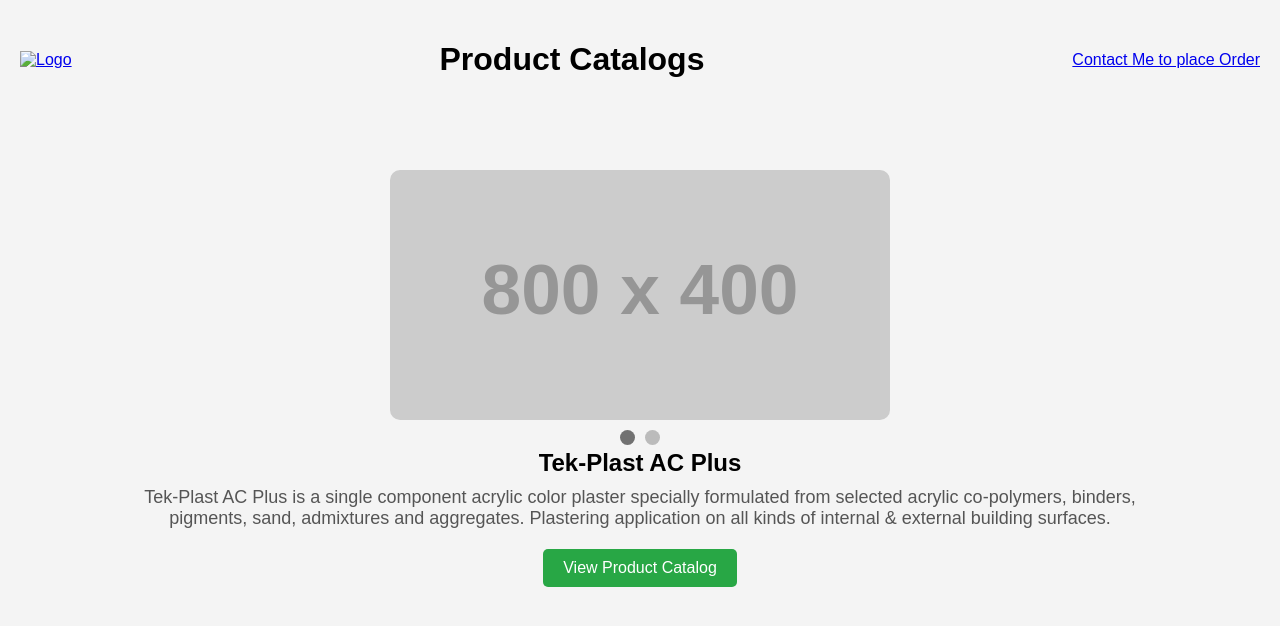
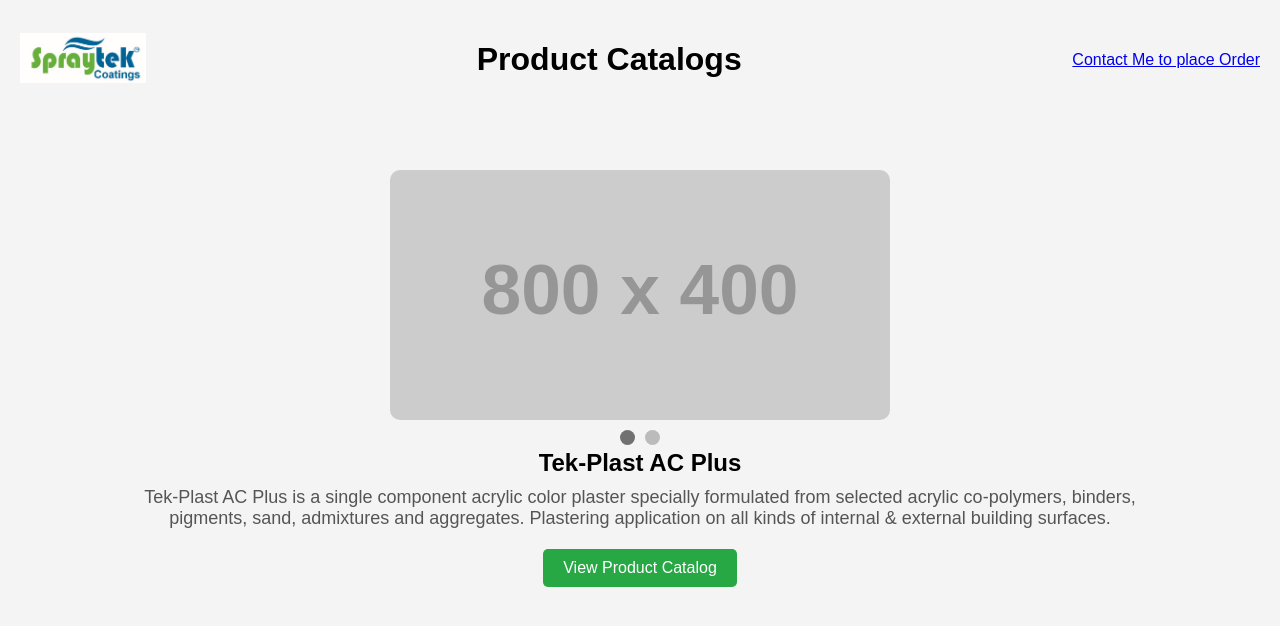
Before and after one commit to nayak22h/spkcat, a plain HTML site: page Products/prod.html in a window 1280 px wide. Drawn offline with Linux system fonts and the light colour scheme; placeholder pictures from the web are drawn by us.

Commit message:
logo update

```diff
--- a/Products/prod.html
+++ b/Products/prod.html
@@ -12,7 +12,7 @@
 <body>
     <header>
         <a href="../index.html"> <!-- Add a link to the home page -->
-            <img src="path/your/Spraytek_coatings.jpg" alt="Logo" class="logo">
+            <img src="../path/your/Spraytek_coatings.jpg" alt="Logo" class="logo">
         </a>
         <h1>Product Catalogs</h1>
         <!-- Add a link to the contact page -->
```
